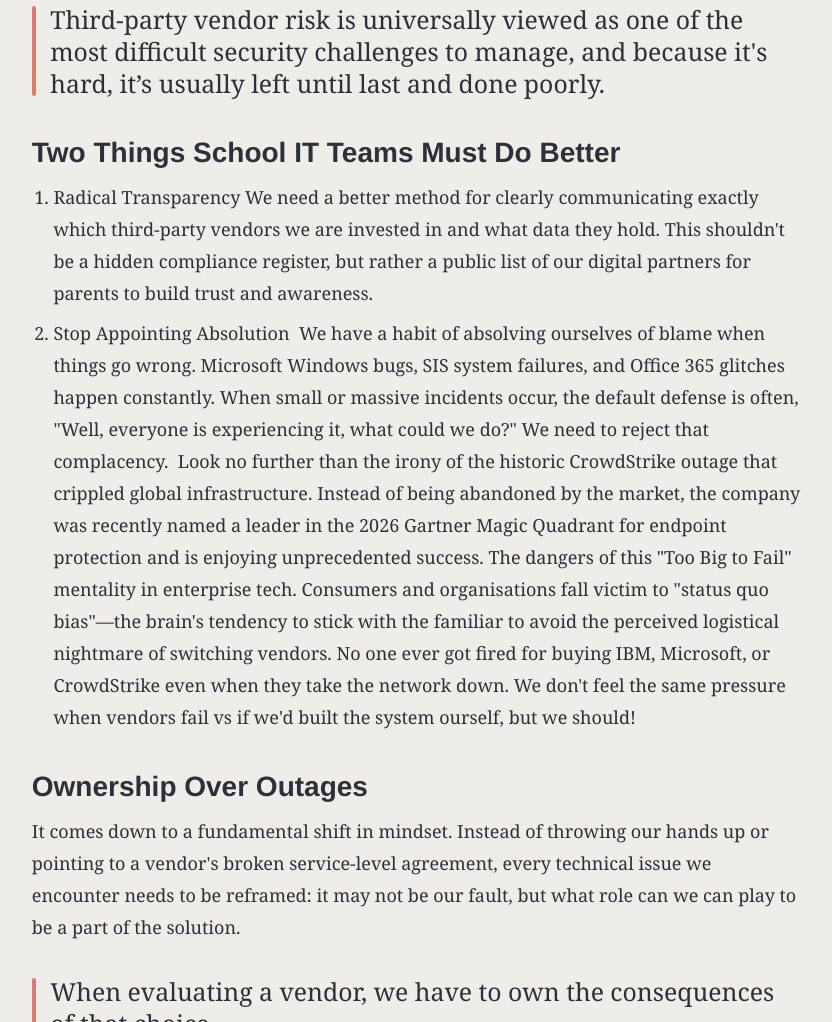
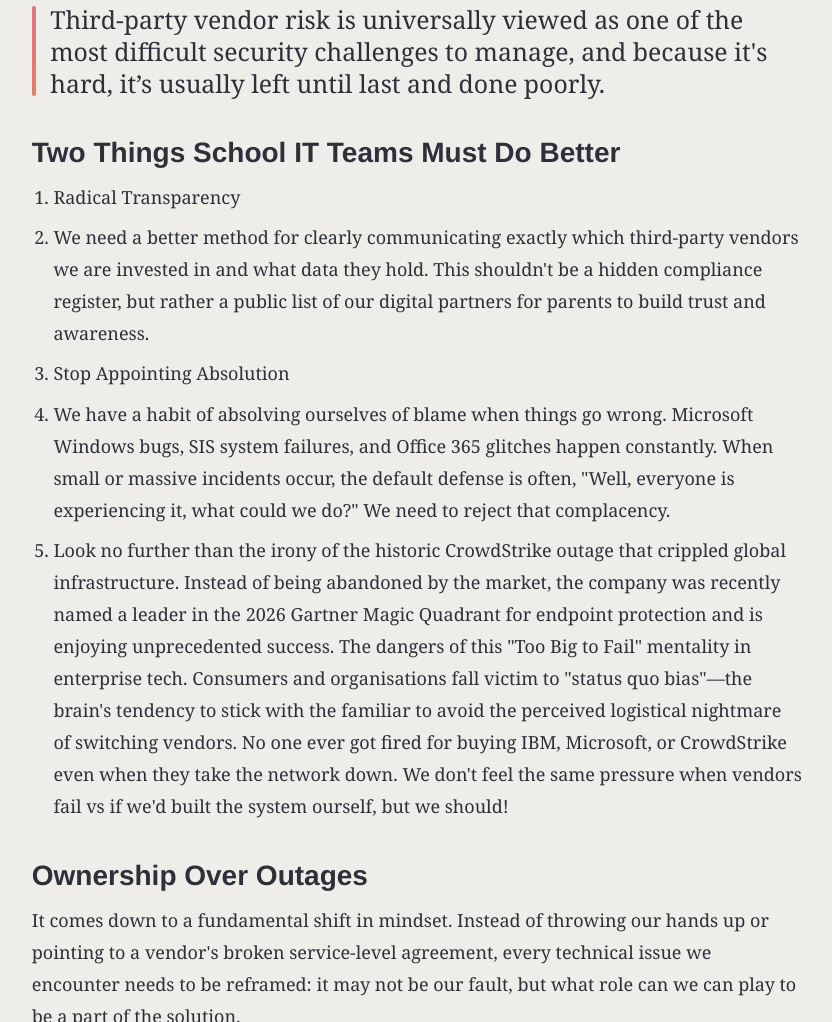
Before and after one commit to blakeseufert/seufert.co, an Eleventy site: page src/posts/it-s-not-our-fault-but-it-is-our-problem.md in a window 1280 px wide. Shown: the part 1862-2884 px from the top of the page, without its empty margins (395-1227 px from the left). Built offline with nearby package versions, Linux system fonts and the light colour scheme; Eleventy itself is replaced by a stand-in of ours; files that its build step writes are made by us from their sources; a web font is replaced by a local one.

Commit message:
Update It’s Not Our Fault, But It Is Our Problem

```diff
--- a/src/posts/it-s-not-our-fault-but-it-is-our-problem.md
+++ b/src/posts/it-s-not-our-fault-but-it-is-our-problem.md
@@ -24,10 +24,10 @@
 ## Two Things School IT Teams Must Do Better
 
 1. Radical Transparency
-We need a better method for clearly communicating exactly which third-party vendors we are invested in and what data they hold. This shouldn't be a hidden compliance register, but rather a public list of our digital partners for parents to build trust and awareness.
-2. Stop Appointing Absolution
-We have a habit of absolving ourselves of blame when things go wrong. Microsoft Windows bugs, SIS system failures, and Office 365 glitches happen constantly. When small or massive incidents occur, the default defense is often, "Well, everyone is experiencing it, what could we do?" We need to reject that complacency.
-Look no further than the irony of the historic CrowdStrike outage that crippled global infrastructure. Instead of being abandoned by the market, the company was recently named a leader in the 2026 Gartner Magic Quadrant for endpoint protection and is enjoying unprecedented success. The dangers of this "Too Big to Fail" mentality in enterprise tech. Consumers and organisations fall victim to "status quo bias"—the brain's tendency to stick with the familiar to avoid the perceived logistical nightmare of switching vendors. No one ever got fired for buying IBM, Microsoft, or CrowdStrike even when they take the network down. We don't feel the same pressure when vendors fail vs if we'd built the system ourself, but we should!
+2. We need a better method for clearly communicating exactly which third-party vendors we are invested in and what data they hold. This shouldn't be a hidden compliance register, but rather a public list of our digital partners for parents to build trust and awareness.
+3. Stop Appointing Absolution
+4. We have a habit of absolving ourselves of blame when things go wrong. Microsoft Windows bugs, SIS system failures, and Office 365 glitches happen constantly. When small or massive incidents occur, the default defense is often, "Well, everyone is experiencing it, what could we do?" We need to reject that complacency.
+5. Look no further than the irony of the historic CrowdStrike outage that crippled global infrastructure. Instead of being abandoned by the market, the company was recently named a leader in the 2026 Gartner Magic Quadrant for endpoint protection and is enjoying unprecedented success. The dangers of this "Too Big to Fail" mentality in enterprise tech. Consumers and organisations fall victim to "status quo bias"—the brain's tendency to stick with the familiar to avoid the perceived logistical nightmare of switching vendors. No one ever got fired for buying IBM, Microsoft, or CrowdStrike even when they take the network down. We don't feel the same pressure when vendors fail vs if we'd built the system ourself, but we should!
 
 ## Ownership Over Outages
 
```
